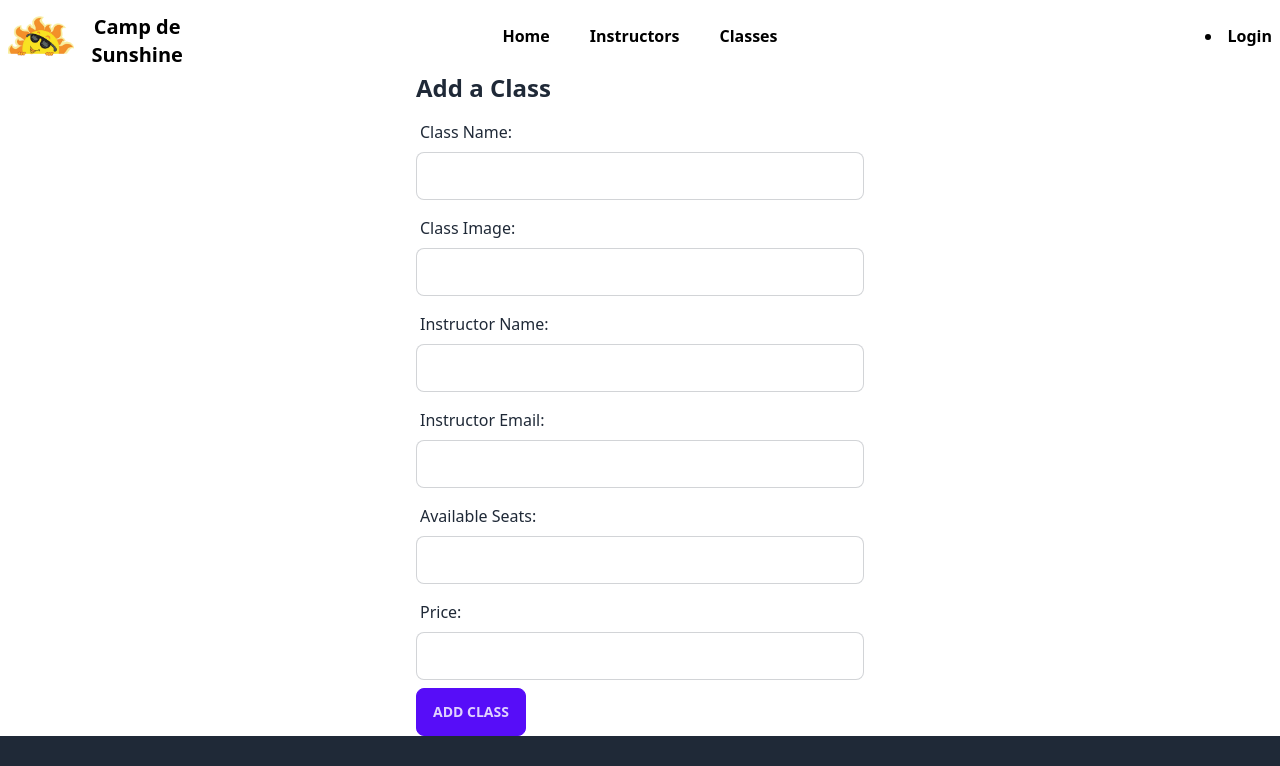
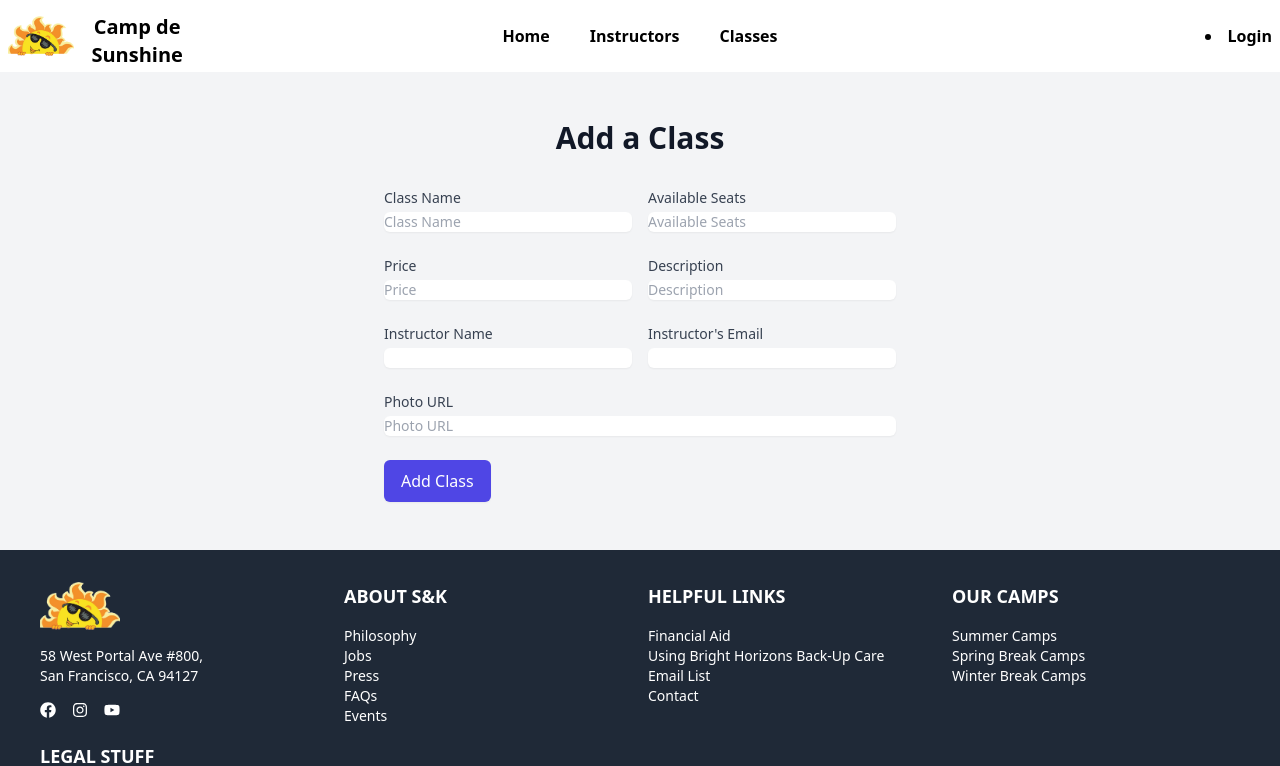
Before and after one commit to mohiminulsemon/camp-de-sunshine-client, a React (Vite) app: page /dashboard/addclasses in a window 1280 px wide. Shown: the top 766 px of the page. Built offline with nearby package versions, Linux system fonts and the light colour scheme; no server answers.

Commit message:
updated add class form

```diff
--- a/src/Dashboards/instructor/AddClasses.jsx
+++ b/src/Dashboards/instructor/AddClasses.jsx
@@ -1,117 +1,143 @@
 import { useContext, useState } from "react";
 import { AuthContext } from "../../providers/AuthProvider";
+import { addClass } from "../../api/classes";
+import { useNavigate } from "react-router-dom";
+import toast from "react-hot-toast";
 
 const AddClasses = () => {
   const { user } = useContext(AuthContext);
+  const navigate = useNavigate();
 
-  const handleAddClass = event => {
+  const handleAddClass = (event) => {
     // Perform class creation logic and database update here
     // Set the status field to "pending"
     event.preventDefault();
 
-    const classname = event.target.classname.value
-    const image = event.target.image.value
-    const instructorName = event.target.instructorName.value
-    const instructorEmail = event.target.instructorEmail.value
-    const availableSeats = event.target.availableSeats.value
-    const price = event.target.price.value
-    const status = 'pending'
-    // Reset form fields
-    .then(data => {
-        const classeData = {
+    const classname = event.target.classname.value;
+    const image = event.target.image.value;
+    const instructorName = event.target.instructorName.value;
+    const instructorEmail = event.target.instructorEmail.value;
+    const availableSeats = event.target.availableSeats.value;
+    const price = event.target.price.value;
+    const description = event.target.description.value;
+    const status = "pending";
+
+    const classData = {
       classname,
       image,
       instructorName,
       instructorEmail,
       availableSeats: parseFloat(availableSeats),
       price: parseFloat(price),
+      description,
       status,
-
-        }
-           // post  data to server
-        //    addClass(classData)
-        //    .then(data => {
-        //      console.log(data)
-        //      setUploadButtonText('Uploaded!')
-        //      setLoading(false)
-        //      toast.success('Room Added!')
-        //      navigate('/dashboard/my-listings')
-        //    })
-        //    .catch(err => console.log(err))
+    };
+    //  post  data to server
+    addClass(classData)
+      .then((data) => {
+        console.log(data);
+        toast.success("class Added!");
+        navigate("/dashboard/myclasses");
       })
+      .catch((err) => console.log(err));
   };
   return (
-    <div className="max-w-md mx-auto">
-      <h2 className="text-2xl font-bold mb-2">Add a Class</h2>
-      <form onSubmit={handleAddClass} >
-        <div className="mb-2 form-control">
-          <label htmlFor="className" className="label">
-            Class Name:
+    <div className="bg-gray-100 py-12 px-4 sm:px-6 lg:px-8">
+      <h2 className="text-3xl font-extrabold text-gray-900 mb-8 text-center">
+        Add a Class
+      </h2>
+      <form onSubmit={handleAddClass} className="max-w-lg mx-auto">
+        <div className="grid grid-cols-2 gap-4">
+          <div>
+            <label className="block text-sm font-medium text-gray-700">
+              Class Name
             </label>
             <input
               type="text"
-            id="className"
-            name="className"
-            className="input input-bordered"
+              name="classname"
+              placeholder="Class Name"
+              className="mt-1 focus:ring-indigo-500 focus:border-indigo-500 block w-full shadow-sm sm:text-sm border-gray-300 rounded-md"
             />
           </div>
-        <div className="mb-2 form-control">
-          <label htmlFor="classImage" className="label">
-            Class Image:
+          <div>
+            <label className="block text-sm font-medium text-gray-700">
+              Available Seats
             </label>
             <input
               type="text"
-            id="classImage"
-            name="image"
-            className="input input-bordered"
+              name="availableSeats"
+              placeholder="Available Seats"
+              className="mt-1 focus:ring-indigo-500 focus:border-indigo-500 block w-full shadow-sm sm:text-sm border-gray-300 rounded-md"
             />
           </div>
-        <div className="mb-2 form-control">
-          <label htmlFor="instructorName" className="label">
-            Instructor Name:
+        </div>
+        <div className="grid grid-cols-2 gap-4 mt-6">
+          <div>
+            <label className="block text-sm font-medium text-gray-700">
+              Price
             </label>
             <input
               type="text"
-            id="instructorName"
+              name="price"
+              placeholder="Price"
+              className="mt-1 focus:ring-indigo-500 focus:border-indigo-500 block w-full shadow-sm sm:text-sm border-gray-300 rounded-md"
+            />
+          </div>
+          <div>
+            <label className="block text-sm font-medium text-gray-700">
+              Description
+            </label>
+            <input
+              type="text"
+              name="description"
+              placeholder="Description"
+              className="mt-1 focus:ring-indigo-500 focus:border-indigo-500 block w-full shadow-sm sm:text-sm border-gray-300 rounded-md"
+            />
+          </div>
+        </div>
+        <div className="grid grid-cols-2 gap-4 mt-6">
+          <div>
+            <label className="block text-sm font-medium text-gray-700">
+              Instructor Name
+            </label>
+            <input
+              type="text"
               name="instructorName"
               value={user?.displayName}
-            readOnly
-            className="input input-bordered"
+              className="mt-1 focus:ring-indigo-500 focus:border-indigo-500 block w-full shadow-sm sm:text-sm border-gray-300 rounded-md"
             />
           </div>
-        <div className="mb-2 form-control">
-          <label htmlFor="instructorEmail" className="label">
-            Instructor Email:
+          <div>
+            <label className="block text-sm font-medium text-gray-700">
+              Instructor's Email
             </label>
             <input
-            type="email"
-            id="instructorEmail"
+              type="text"
               name="instructorEmail"
               value={user?.email}
-            readOnly
-            className="input input-bordered"
+              className="mt-1 focus:ring-indigo-500 focus:border-indigo-500 block w-full shadow-sm sm:text-sm border-gray-300 rounded-md"
             />
           </div>
-        <div className="mb-2 form-control">
-          <label htmlFor="availableSeats" className="label">
-            Available Seats:
+        </div>
+        <div className="mt-6">
+          <label className="block text-sm font-medium text-gray-700">
+            Photo URL
           </label>
           <input
-            type="number"
-            id="availableSeats"
-            name="availableSeats"
-            className="input input-bordered"
+            type="text"
+            name="image"
+            placeholder="Photo URL"
+            className="mt-1 focus:ring-indigo-500 focus:border-indigo-500 block w-full shadow-sm sm:text-sm border-gray-300 rounded-md"
           />
         </div>
-        <div className="mb-2 form-control">
-          <label htmlFor="price" className="label">
-            Price:
-          </label>
-          <input type="number" id="price" name="price" className="input input-bordered" />
-        </div>
-        <button type="submit" className="btn btn-primary">
+        <div className="mt-6">
+          <button
+            type="submit"
+            className="inline-flex items-center px-4 py-2 border border-transparent text-base font-medium rounded-md shadow-sm text-white bg-indigo-600 hover:bg-indigo-700 focus:outline-none focus:ring-2 focus:ring-offset-2 focus:ring-indigo-500"
+          >
             Add Class
           </button>
+        </div>
       </form>
     </div>
   );
--- a/src/Dashboards/instructor/MyClasses.jsx
+++ b/src/Dashboards/instructor/MyClasses.jsx
@@ -36,7 +36,7 @@ const MyClasses = () => {
           <tbody>
             {classes.map((classItem,index) => (
               <tr key={index} className="border-2 border-gray-200">
-                <td className="py-2 px-4">{classItem.name}</td>
+                <td className="py-2 px-4">{classItem.classname}</td>
                 <td className="py-2 px-4">{classItem.status}</td>
                 <td className="py-2 px-4">
                   {classItem.enrolledStudents}
```
Lines whose indentation alone changed are shown as unchanged.
